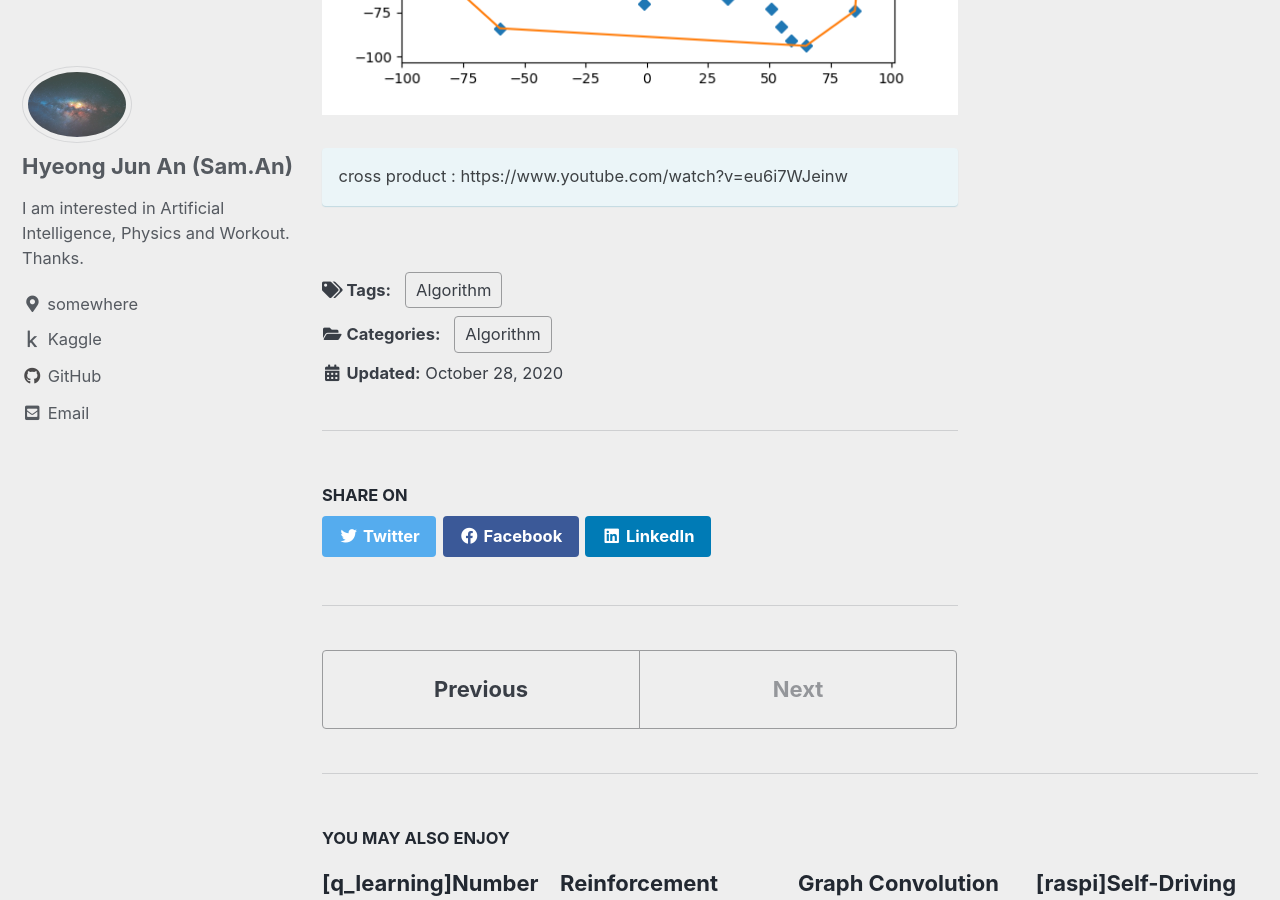
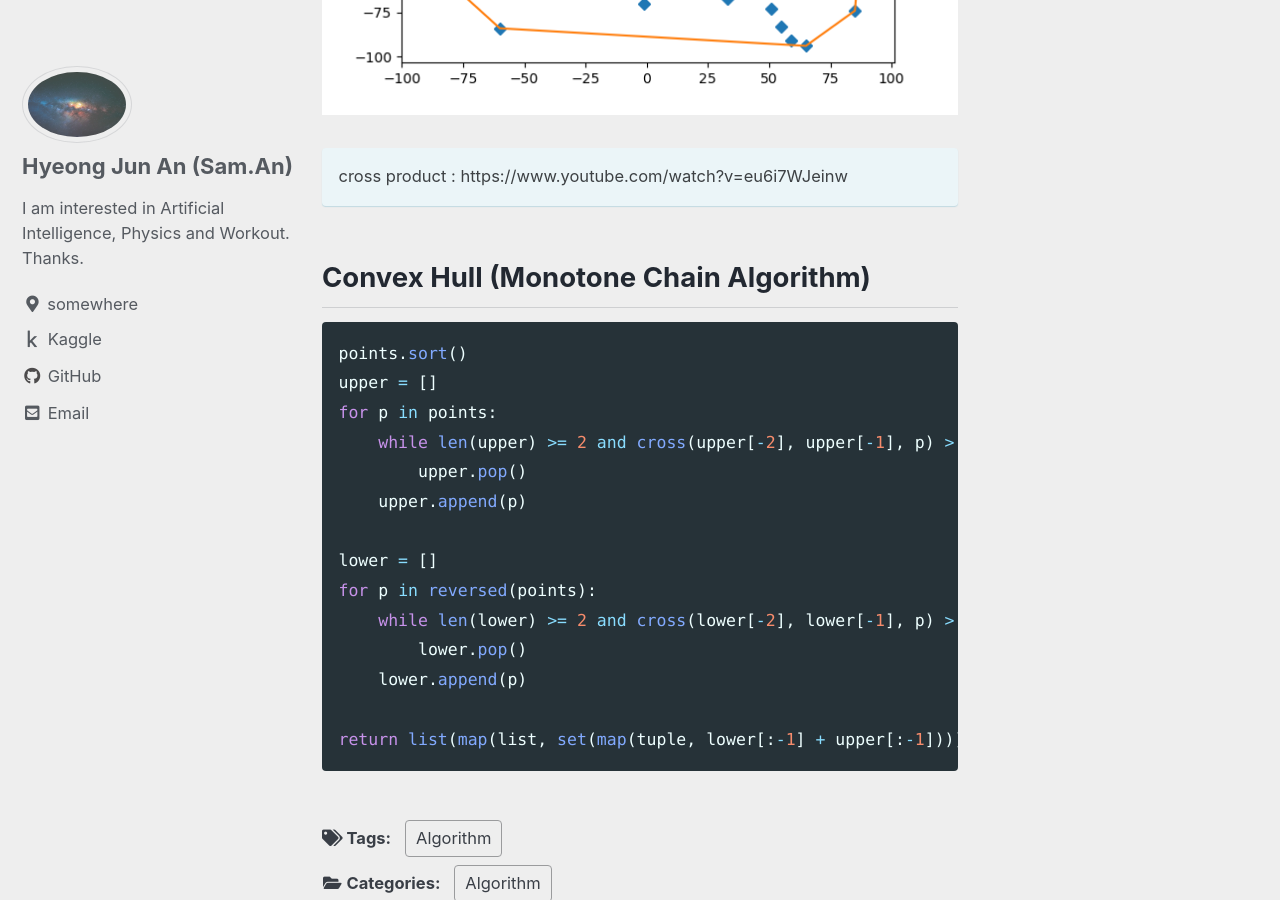
Before and after one commit to sammiee5311/sammiee5311.github.com, a Jekyll site: the page built from _posts/2020-10-28-Algorithm_2.md, in a window 1280 px wide and 900 px high, scrolled down 1634 px. Built offline with Jekyll 4.4.1, drawn with Linux system fonts in a browser that asks for light colours; cached includes are drawn as plain includes.

Commit message:
Update 2020-10-28-Algorithm_2.md

````diff
--- a/_posts/2020-10-28-Algorithm_2.md
+++ b/_posts/2020-10-28-Algorithm_2.md
@@ -42,3 +42,22 @@ convex_points.append(leftmost_point)
 
 cross product : https://www.youtube.com/watch?v=eu6i7WJeinw
 {: .notice--info}
+
+## Convex Hull (Monotone Chain Algorithm)
+
+``` python
+points.sort()
+upper = []
+for p in points:
+    while len(upper) >= 2 and cross(upper[-2], upper[-1], p) > 0:
+        upper.pop()
+    upper.append(p)
+
+lower = []
+for p in reversed(points):
+    while len(lower) >= 2 and cross(lower[-2], lower[-1], p) > 0:
+        lower.pop()
+    lower.append(p)
+
+return list(map(list, set(map(tuple, lower[:-1] + upper[:-1]))))
+```
````
